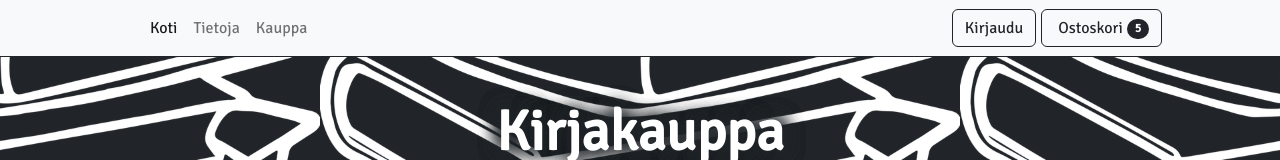
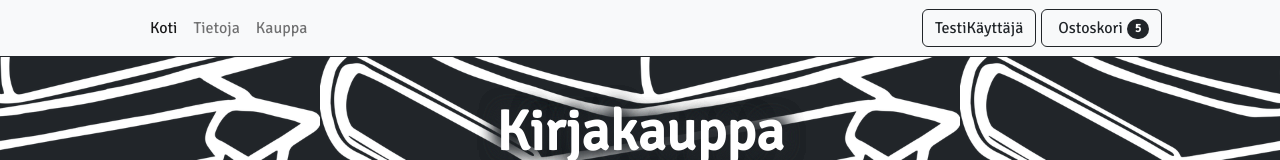
Before and after one commit to hmuratoski/BookShopForUsedBooks, a React (Create React App) app: page / in a window 1280 px wide. Shown: the top 160 px of the page. Built offline with nearby package versions, Linux system fonts and the light colour scheme; no server answers.

Commit message:
dummy login functionality

```diff
--- a/src/App.js
+++ b/src/App.js
@@ -12,9 +12,9 @@ import './fonts/SignikaNegative-Regular.ttf';
 
 function App() {
 
-	const [loggedIn, setLoggedIn] = useState(false);
-	const [userName, setUserName] = useState('Testi')         //testausta varten
-	const [itemsInCart, setItemsInCart] = useState(5)
+	const [loggedIn, setLoggedIn] = useState(true);
+	const [userName, setUserName] = useState('TestiKäyttäjä');        //testausta varten
+	const [itemsInCart, setItemsInCart] = useState(5);
 
 
 	useEffect(() => {
@@ -23,9 +23,15 @@ function App() {
 
 	return (
 		<div>
-			<Navbar itemsInCart={itemsInCart} loggedIn={loggedIn} userName={userName} />
+			<Navbar
+				itemsInCart={itemsInCart}
+				loggedIn={loggedIn}
+				setLoggedIn={setLoggedIn}
+				userName={userName}
+				setUserName={setUserName}
+			/>
 			<Header />
-			<Content />
+				<Content loggedIn={loggedIn}/>
 			<Footer />
 		</div>
 	);
--- a/src/components/catalog.js
+++ b/src/components/catalog.js
@@ -13,6 +13,7 @@ export const Catalog = (props) => {     //kirjat tulee nyt propsina <-- content.
 					<div className="row gx-4 gx-lg-5 row-cols-1 row-cols-md-2 row-cols-lg-3 row-cols-xl-5 justify-content-center catalogContainer">
 						{props.booksToDisplay.map((item) => (
 							<Product
+								loggedIn={props.loggedIn}
 								key={item.bookId}
 								productPrice={item.price}
 								productName={item.bookName}
--- a/src/components/content.js
+++ b/src/components/content.js
@@ -1,11 +1,13 @@
 import React from 'react';
+import { useEffect } from 'react';
 import { Shop } from './pages/shop'
 import '../css/Header.css';
 
 //Headerin ja footerin välinen sisältö, tänne routingit
 
-export const Content = () => {
+export const Content = (props) => {
+
 	return (
-		<Shop/>
+		<Shop loggedIn={props.loggedIn}/>
 	);
 }
--- a/src/components/login.js
+++ b/src/components/login.js
@@ -7,6 +7,16 @@ import { language } from '../locale/FI.js'
 //kokoaa headerin ja footerin väliin tulevat komponentit
 
 export const Login = (props) => {
+
+	const testLogin = () => {
+		var userName = document.getElementById('userName').value;
+		console.log(userName)
+		props.setLoggedIn(true);
+		props.setUserName(userName);
+		props.setShowLogin(false);
+	}
+
+
 	return (
 		<div className="toastLogin">
 			<div className="toast show" aria-live="assertive" aria-atomic="true">
@@ -16,9 +26,9 @@ export const Login = (props) => {
 					<button type="button" className="closeButton" aria-label="Close" onClick={event => props.setShowLogin(false)} />
 				</div>
 				<div className="toast-body">
+					<input className="toastInput" id="userName"/><br/>
 					<input className="toastInput"/><br/>
-					<input className="toastInput"/><br/>
-					<button className="btn btn-secondary loginButton">{language.loginTitle}</button>
+					<button className="btn btn-secondary loginButton" onClick={testLogin}>{language.loginTitle}</button>
 				</div>
 			</div>
 		</div>
--- a/src/components/navbar.js
+++ b/src/components/navbar.js
@@ -46,7 +46,7 @@ export const Navbar = (props) => {
 							{!props.loggedIn ?
 								<LoginButton/>
 								:
-								<button className="btn btn-outline-dark" type="button">{props.userName}</button>        //jos kirjauduttu, näyttää käyttäjäpaneelin nappulan
+								<button className="btn btn-outline-dark" type="button" onClick={event => props.setLoggedIn(false)} >{props.userName}</button>        //jos kirjauduttu, näyttää käyttäjäpaneelin nappulan
 								}
 
 							<button className="btn btn-outline-dark cartButton" type="submit">
@@ -57,7 +57,7 @@ export const Navbar = (props) => {
 						</form>
 				</div>
 			</nav>
-			{showLogin ? <Login setShowLogin={setShowLogin}/> : null}
+			{showLogin ? <Login setShowLogin={setShowLogin} setLoggedIn={props.setLoggedIn} setUserName={props.setUserName}/> : null}
 		</div>
 
 	);
--- a/src/components/pages/shop.js
+++ b/src/components/pages/shop.js
@@ -6,7 +6,7 @@ import { Catalog } from '../catalog';
 import { Category } from '../category';
 import { Database } from '../../database/variables.js';  //vaihda php-server extensionin portti 3001:ksi -> avaa index.php, rightclick, serve
 
-export const Shop = () => {
+export const Shop = (props) => {
 
 	const [booksFromDatabase, setBooksFromDatabase] = useState([]);
 
@@ -28,7 +28,7 @@ export const Shop = () => {
 	return (
 		<div className="pageContent">
 			<Category />                                    {/*filtterit*/}
-			<Catalog booksToDisplay={booksFromDatabase} />  {/*tuotteet*/}
+			<Catalog booksToDisplay={booksFromDatabase} loggedIn={props.loggedIn} />  {/*tuotteet*/}
 		</div>
 	);
 }
--- a/src/components/product.js
+++ b/src/components/product.js
@@ -22,8 +22,9 @@ export const Product = (props) => {
 							<h5 className="fw-bolder bookPrice">{props.productPrice}€</h5>
 						</div>
 					</div>
-					<div className="card-footer p-4 pt-0 border-top-0 bg-transparent">
-						<div className="text-center"><a className="btn btn-outline-dark mt-auto bookDetails" href="#">{language.productDetails}</a></div>
+					<div className="card-footer p-3 pt-0 border-top-0 bg-transparent productButtonWrapper flex-container">
+						<div className="text-center"><a className="btn btn-outline-dark mt-auto bookDetails productButton flex-child" href="#">{language.productDetails}</a></div>
+						{props.loggedIn ? <div className="text-center"><a className="btn btn-outline-dark mt-auto cartButton productButton flex-child" href="#"><img className="cartIcon" src={require('../images/cart.png')}/></a></div> : null}
 					</div>
 				</div>
 			</div>
--- a/src/css/Product.css
+++ b/src/css/Product.css
@@ -30,3 +30,24 @@
 .col {
 	height: 100%;
 }
+
+.cartIcon {
+	width: 20px;
+	padding: 0;
+	margin: 0;
+}
+
+.productButtonWrapper {
+	justify-content: center;
+	display: flex;
+    text-align: center;
+}
+
+.productButton {
+	margin: 1px;
+	padding: 5px;
+	flex: 1;
+	vertical-align: middle;
+	display: inline-block;
+	width: 75px;
+}
--- a/src/locale/FI.js
+++ b/src/locale/FI.js
@@ -1,10 +1,12 @@
 export const language = {
 	shopName: "Kirjakauppa",            //kirjapirtti, kirjavintti
 	shopSlogan: "Joku hyvä slogan",     //books for less suomeksi
+
 	navHome: "Koti",
 	navAbout: "Tietoja",
 	navShop: "Kauppa",
 	navCart: "Ostoskori",
+
 	productDetails: "Tietoja",
 
 	loginTitle: "Kirjaudu",
```
Also changed, not shown: src/images/cart.png (added).
